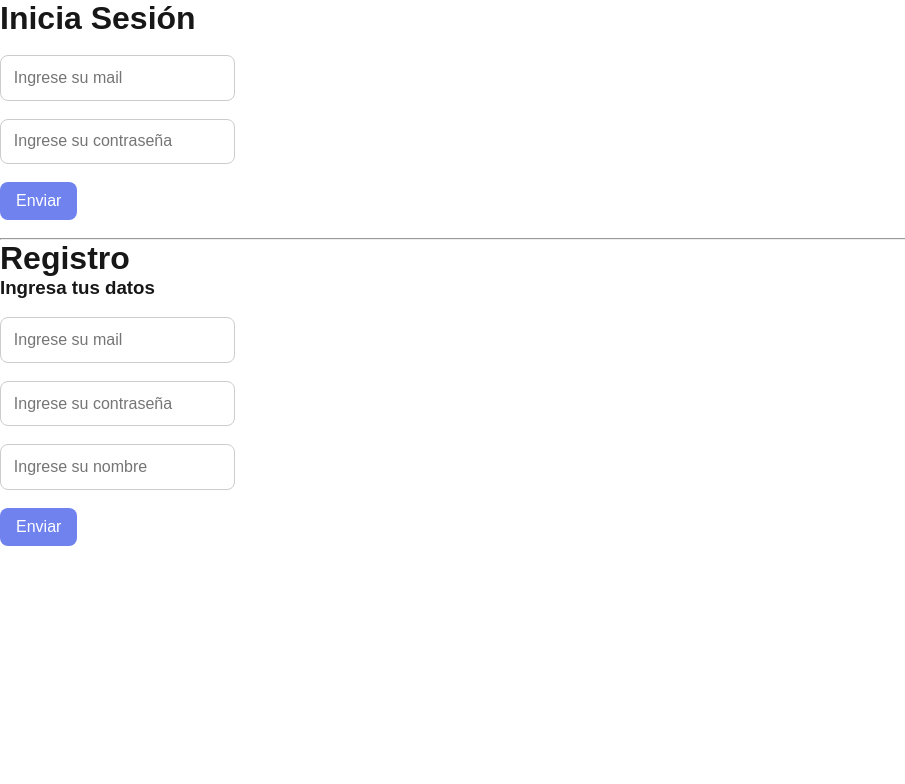
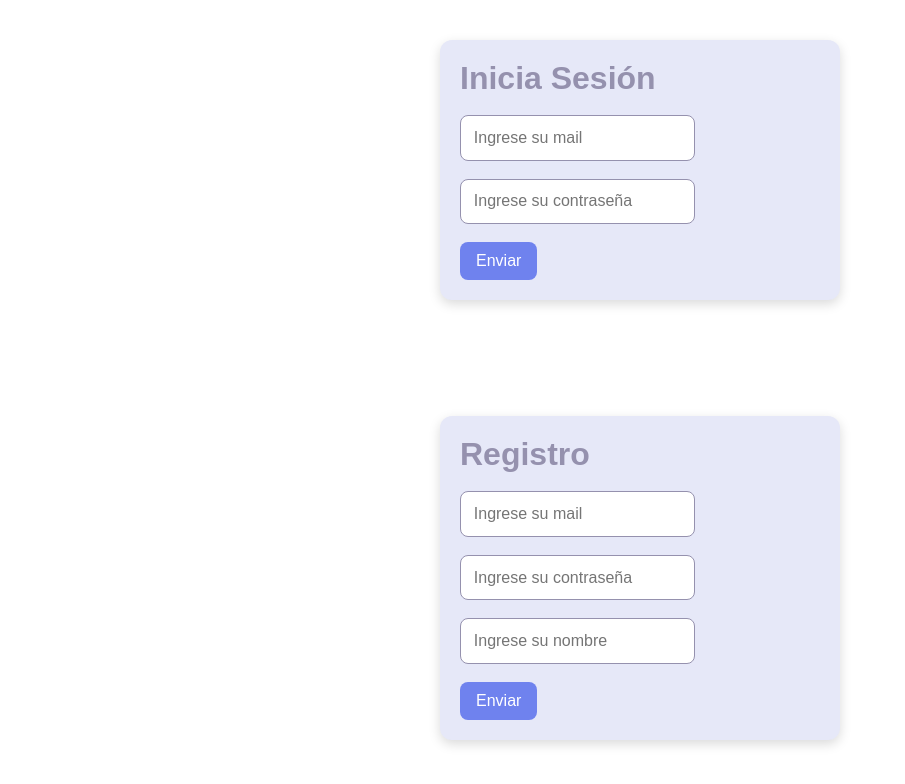
Before and after one commit to luarrufat/Trabajo-Pr-ctico---Creaci-n-de-chat-g17, a Next.js app in the folder front/: page /login in a window 1280 px wide. Shown: the top 784 px of the page, without its empty margins (0-905 px from the left). Built offline with nearby package versions, Linux system fonts and the light colour scheme.

Commit message:
Login y Registro + CSS TERMINADOOOOOOOOOS
Co-Authored-By: pilar01-s <179726315+pilar01-s@users.noreply.github.com>

```diff
--- a/front/src/app/login/page.js
+++ b/front/src/app/login/page.js
@@ -5,6 +5,7 @@ import Input from "@/componentes/Input"
 import Title from "@/componentes/Title"
 import { useState } from "react"
 import { useRouter } from "next/navigation"
+import styles from "./page.module.css"
 
 export default function LoginPage() {
   const [nombre, setNombre] = useState("")
@@ -37,7 +38,7 @@ export default function LoginPage() {
 
   /*Login*/
   function obtenerDatos() {
-    let datos = { nombre, password: contraseña, usuario_mail: usuarioMail }
+    let datos = { contraseña, usuario_mail: usuarioMail }
     login(datos)
   }
 
@@ -58,10 +59,8 @@ export default function LoginPage() {
 
       if (result.ok) {
         localStorage.setItem('ID', result.id);
-        if (result.res === "ok") {
+        if (result.ok === true) {
           router.push("/contador")
-      } else {
-          location.href = 'index.html';
         }
 
       } else {
@@ -74,16 +73,19 @@ export default function LoginPage() {
 
   return (
     <>
-      <Title texto="Inicia Sesión" /><h3></h3><br />
+      <div className={styles.section}>
+        <div className={styles.container}>
+          <Title texto="Inicia Sesión" color={"registro"} /><h3></h3><br />
           <Input color={"registro"} type={"text"} placeholder={"Ingrese su mail"} id={"usuario_mail"} onChange={(event) => setUsuarioMail(event.target.value)}></Input>
           <br /><br />
           <Input color={"registro"} type={"password"} placeholder={"Ingrese su contraseña"} id={"contraseña"} onChange={(event) => setContraseña(event.target.value)}></Input>
           <br /><br />
           <Boton1 type={"text"} texto={"Enviar"} color={"wpp"} onClick={obtenerDatos}>Enviar</Boton1>
+        </div>
         <br></br>
         <br></br>
-      <hr></hr>
-      <Title texto="Registro" /><h3>Ingresa tus datos</h3><br />
+        <div className={styles.container}>
+          <Title texto="Registro" color={"registro"}/><h3></h3><br />
           <Input color={"registro"} type={"text"} placeholder={"Ingrese su mail"} id={"usuario_mail"} onChange={(event) => setUsuarioMail(event.target.value)}></Input>
           <br /><br />
           <Input color={"registro"} type={"password"} placeholder={"Ingrese su contraseña"} id={"contraseña"} onChange={(event) => setContraseña(event.target.value)}></Input>
@@ -91,6 +93,8 @@ export default function LoginPage() {
           <Input color={"registro"} type={"text"} placeholder={"Ingrese su nombre"} id={"nombre"} onChange={(event) => setNombre(event.target.value)}></Input>
           <br /><br />
           <Boton1 type={"text"} texto={"Enviar"} color={"wpp"} onClick={obtenerDatosRegistro}>Enviar</Boton1>
+        </div>
+      </div>
     </>
   )
 }
--- /dev/null
+++ b/front/src/app/login/page.module.css
@@ -0,0 +1,29 @@
+
+.container {
+    max-width: 400px;
+    margin: 40px auto;
+    padding: 20px;
+    background: #f4f4f9;
+    border-radius: 12px;
+    box-shadow: 0 4px 12px rgba(0, 0, 0, 0.15);
+    background-color: #e6e8f8
+}
+
+.title {
+    text-align: center;
+    font-size: 1.8rem;
+    color: #333;
+    margin-bottom: 20px;
+}
+
+.section {
+    margin: 0;
+    padding: 0;
+
+}
+
+.hr {
+    margin: 30px 0;
+    border: none;
+    border-top: 1px solid #ddd;
+}
--- a/front/src/componentes/Input.js
+++ b/front/src/componentes/Input.js
@@ -8,7 +8,6 @@ export default function Input(props) {
             clsx(
                 {
                     [styles.registro]: props.color == "registro",
-
                 }
             )
         }></input>
--- a/front/src/componentes/Input.module.css
+++ b/front/src/componentes/Input.module.css
@@ -1,7 +1,7 @@
 .registro{
     border-color: #9591ae;
     color: #9591ae;
-    border: 1px solid #ccc;
+    border: 1px solid #9591ae;
     border-radius: 8px;
     padding: 0.8rem;
     font-size: 1rem;
--- a/front/src/componentes/Title.js
+++ b/front/src/componentes/Title.js
@@ -1,9 +1,15 @@
 "use client"
-
+import clsx from "clsx";
+import styles from "@/componentes/Title.module.css"
 export default function Title(props) {
     return (
         <>
-           <h1>{props.texto}</h1>
+            <h1 className={
+                clsx(
+                    {
+                        [styles.registro]: props.color == "registro",
+                    }
+                )}>{props.texto}</h1>
         </>
     )
 }
--- /dev/null
+++ b/front/src/componentes/Title.module.css
@@ -0,0 +1,4 @@
+.registro{
+    color: #9591ae;
+    font-size: 2rem;
+}
```
Lines whose indentation alone changed are shown as unchanged.
